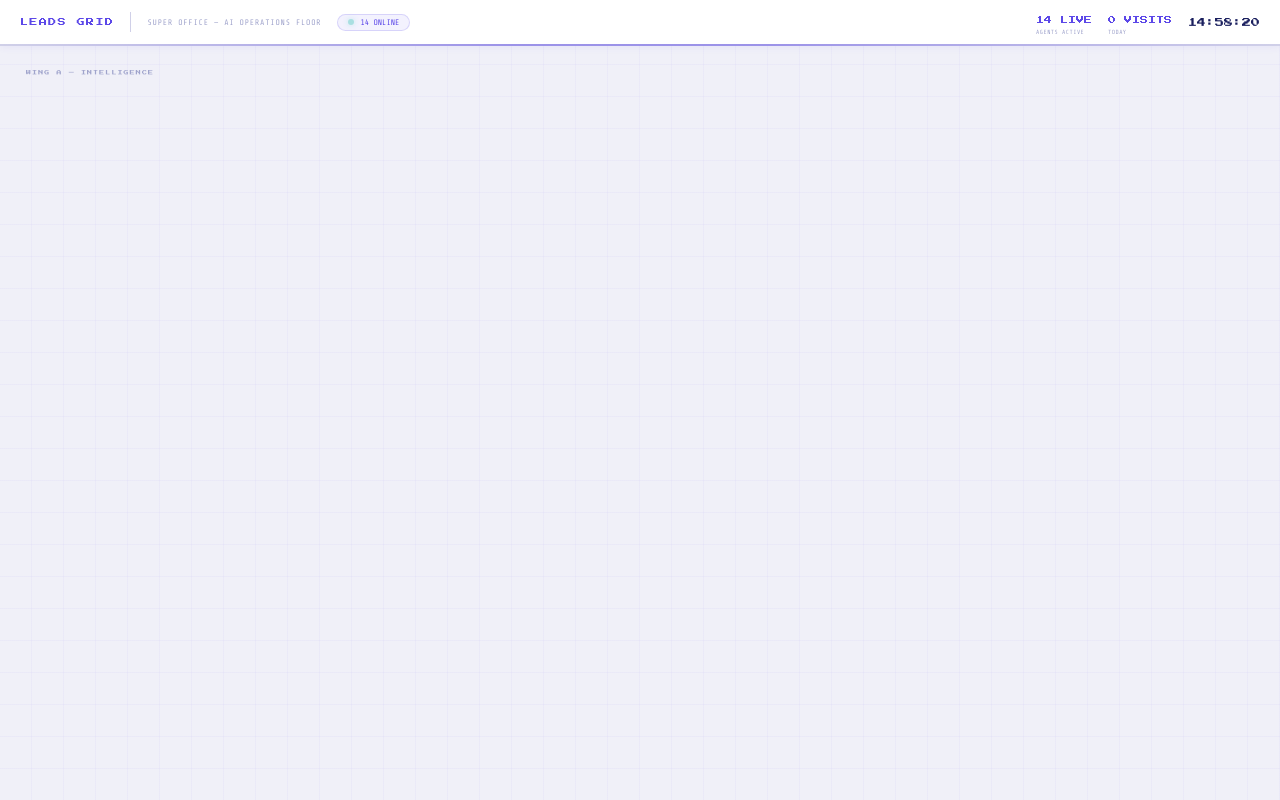
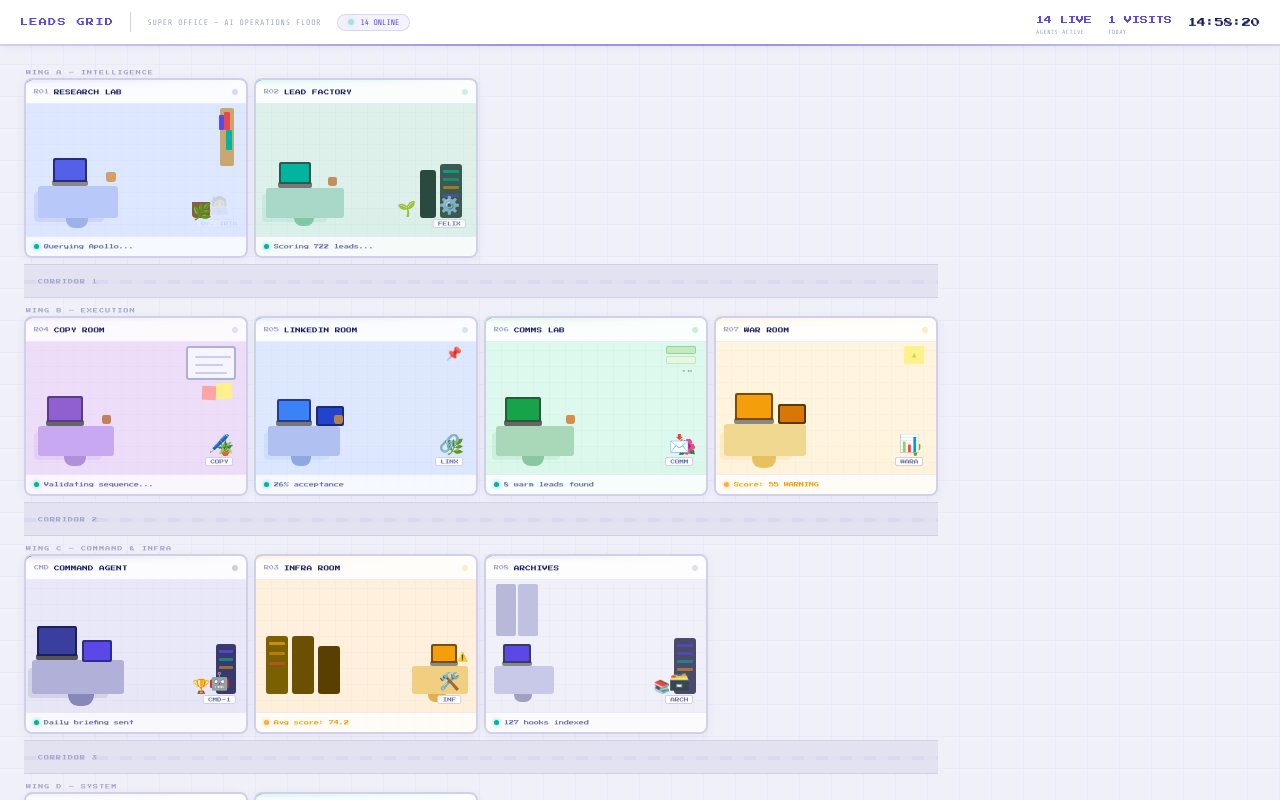
Before and after one commit to goran-lang/leadsgrid-war-room, a plain HTML site: page super-office.html in a window 1280 px wide. Drawn offline with nearby package versions, Linux system fonts and the light colour scheme.

Commit message:
Fix: makeFurnEl recursive call missing room arg — rooms were blank

```diff
--- a/super-office.html
+++ b/super-office.html
@@ -605,7 +605,7 @@
   if(f.s) el.style.cssText = f.s;
   if(f.emoji){ el.style.position='absolute'; el.style.zIndex='3'; el.textContent=f.emoji; }
   if(f.text){ const t=document.createElement('span'); t.textContent=f.text; t.style.cssText='font-size:4px;color:rgba(26,31,94,.6);font-family:monospace;'; el.appendChild(t); }
-  if(f.children) f.children.forEach(c=>el.appendChild(makeFurnEl(c)));
+  if(f.children) f.children.forEach(c=>makeFurnEl(c, el));
   room.appendChild(el);
 }
 
```
